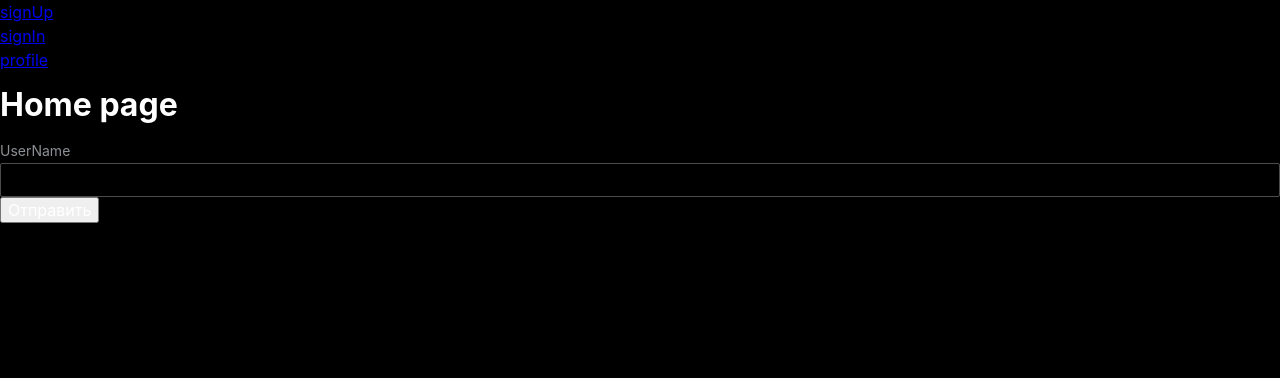
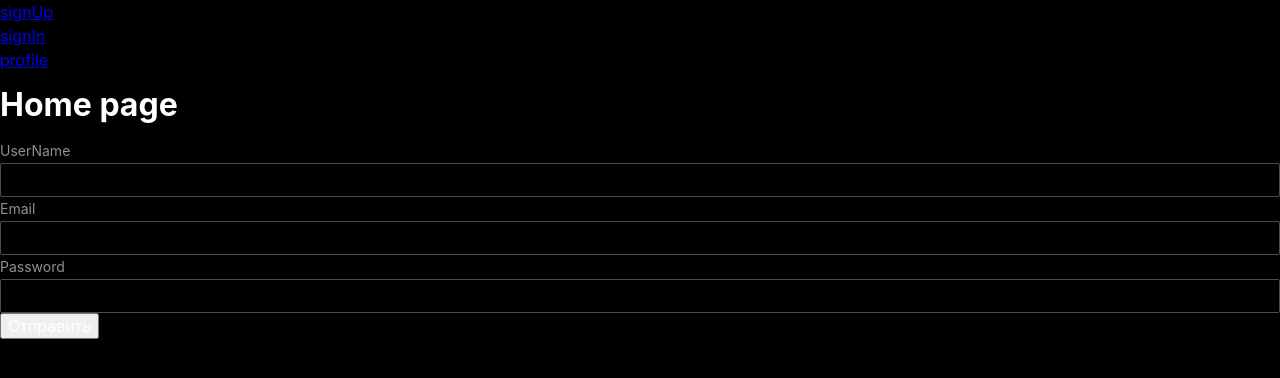
Before and after one commit to Dangerous-Itishnik/inctagram-project, a Next.js app: page / in a window 1280 px wide. Shown: the top 378 px of the page. Built offline with nearby package versions, Linux system fonts and the light colour scheme.

Commit message:
KAN-11 fix input: refresh validate and create input

```diff
--- a/src/app/components/Input/Input.tsx
+++ b/src/app/components/Input/Input.tsx
@@ -1,44 +1,43 @@
 'use client'
 
-import React, { useState } from 'react'
+import React, { forwardRef, useState } from 'react'
 
 import styles from './input.module.scss'
 
 export type InputProps = {
   errorMessage?: string
   label: string
-  onChangeHandler: (value: string) => void
+  onChange?: (e: React.ChangeEvent<HTMLInputElement>) => void
   onFocus?: () => void
   type?: 'password' | 'search' | 'text'
-  value: string
 } & React.HTMLAttributes<HTMLInputElement>
 
-export const Input = ({
-  errorMessage,
-  label,
-  onChangeHandler,
-  onFocus,
-  type,
-  value,
-}: InputProps) => {
+export const Input = forwardRef<HTMLInputElement, InputProps>(
+  ({ errorMessage, label, onChange, onFocus, type, ...inputProps }, ref) => {
     const [showText, setShowText] = useState(false)
 
     const togglePasswordVisibility = () => {
       setShowText(prev => !prev)
     }
 
-  const onChange = (event: React.ChangeEvent<HTMLInputElement>) => {
-    onChangeHandler(event.currentTarget.value)
-  }
-  const classNameInput = type === 'search' ? `${styles.input} ${styles.inputSearch}` : styles.input
-  const inputType = showText ? 'password' : 'text'
+    const classNameInput =
+      type === 'search' ? `${styles.input} ${styles.inputSearch}` : styles.input
+    const inputType = type === 'password' && showText ? 'password' : 'text'
     let buttonType
 
     if (type === 'password') {
-    buttonType = <button className={styles.button} onClick={togglePasswordVisibility}></button>
+      buttonType = (
+        <button
+          className={styles.button}
+          onClick={togglePasswordVisibility}
+          type={'button'}
+        ></button>
+      )
     }
     if (type === 'search') {
-    buttonType = <button className={styles.buttonSearch} onClick={() => {}}></button>
+      buttonType = (
+        <button className={styles.buttonSearch} onClick={() => {}} type={'button'}></button>
+      )
     }
 
     return (
@@ -47,15 +46,17 @@ export const Input = ({
           {label}
         </label>
         <input
+          ref={ref}
+          {...inputProps}
           className={classNameInput}
           name={label}
           onChange={onChange}
           onFocus={onFocus}
           type={inputType}
-        value={value}
         ></input>
         {errorMessage && <p className={styles.errorMessage}>{errorMessage}</p>}
         {buttonType}
       </div>
     )
   }
+)
--- a/src/app/components/Input/input.module.scss
+++ b/src/app/components/Input/input.module.scss
@@ -7,12 +7,6 @@
 
 .label {
   font-size: var(--font-size-s);
-}
-
-.error {
-  & > .input {
-    border: 1px solid var(--color-danger-500);
-  }
 }
 
 .input {
@@ -37,6 +31,12 @@
   &:disabled {
     color: var(--color-dark-100);
     border: 1px solid var(--color-dark-100);
+  }
+}
+
+.error {
+  & > .input {
+    border: 1px solid var(--color-danger-500);
   }
 }
 
--- a/src/app/page.tsx
+++ b/src/app/page.tsx
@@ -1,21 +1,21 @@
 'use client'
-import { Controller, useForm } from 'react-hook-form'
+import { useForm } from 'react-hook-form'
 
 import { Input } from '@/app/components/Input/Input'
-import { register } from 'next/dist/client/components/react-dev-overlay/pages/client'
 
 import '@/styles/index.scss'
 
 type FormValues = {
+  Email: string
+  Password: string
   UserName: string
 }
 
 export default function Home() {
   const {
-    clearErrors,
-    control,
     formState: { errors },
     handleSubmit,
+    register,
   } = useForm<FormValues>()
 
   const onSubmit = (data: FormValues) => {
@@ -27,35 +27,45 @@ export default function Home() {
     <>
       <h1>Home page</h1>
       <form onSubmit={handleSubmit(onSubmit)}>
-        <Controller
-          control={control}
-          defaultValue={''}
-          name={'UserName'}
-          render={({ field }) => (
-            <Input
-              errorMessage={errors.UserName?.message}
-              label={'UserName'}
-              onChangeHandler={(value: string) => {
-                field.onChange(value)
-                clearErrors('UserName')
-              }}
-              onFocus={() => clearErrors('UserName')}
-              value={field.value}
-            />
-          )}
-          rules={{
-            maxLength: {
-              message: 'Минимум 6 символа',
-              value: 30,
-            },
-            minLength: {
-              message: 'Минимум 6 символа',
-              value: 6,
+        <Input
+          errorMessage={errors.UserName?.message}
+          label={'UserName'}
+          {...register('UserName', {
+            //TODO бага с maxLength что бы работало надо поставить ниже minLength. При сохранении происходит изменение
+            maxLength: { message: 'Максимум 30 символов', value: 30 },
+            minLength: { message: 'Минимум 6 символа', value: 6 },
+            pattern: {
+              message: 'Только латинские буквы',
+              value: /^[A-Za-z0-9_-]+$/,
             },
             required: 'Поле обязательно для заполнения',
-          }}
+          })}
         />
-
+        <Input
+          errorMessage={errors.Email?.message}
+          label={'Email'}
+          {...register('Email', {
+            pattern: {
+              message: 'Введите корректный email',
+              value: /^[a-zA-Z0-9._%+-]+@[a-zA-Z0-9.-]+\.[a-zA-Z]{2,}$/,
+            },
+            required: 'Поле обязательно для заполнения',
+          })}
+        />
+        <Input
+          errorMessage={errors.Password?.message}
+          label={'Password'}
+          {...register('Password', {
+            //TODO бага с maxLength что бы работало надо поставить ниже minLength. При сохранении происходит изменение
+            maxLength: { message: 'Максимум 20 символов', value: 20 },
+            minLength: { message: 'Минимум 6 символа', value: 6 },
+            pattern: {
+              message: 'Только латинские буквы, цифры и специальные символы',
+              value: /^[A-Za-z0-9!"#$%&'()*+,\-.\/:;<=>?@[\\\]^_`{|}~]+$/,
+            },
+            required: 'Поле обязательно для заполнения',
+          })}
+        />
         <button type={'submit'}>Отправить</button>
       </form>
     </>
```
Lines whose indentation alone changed are shown as unchanged.
